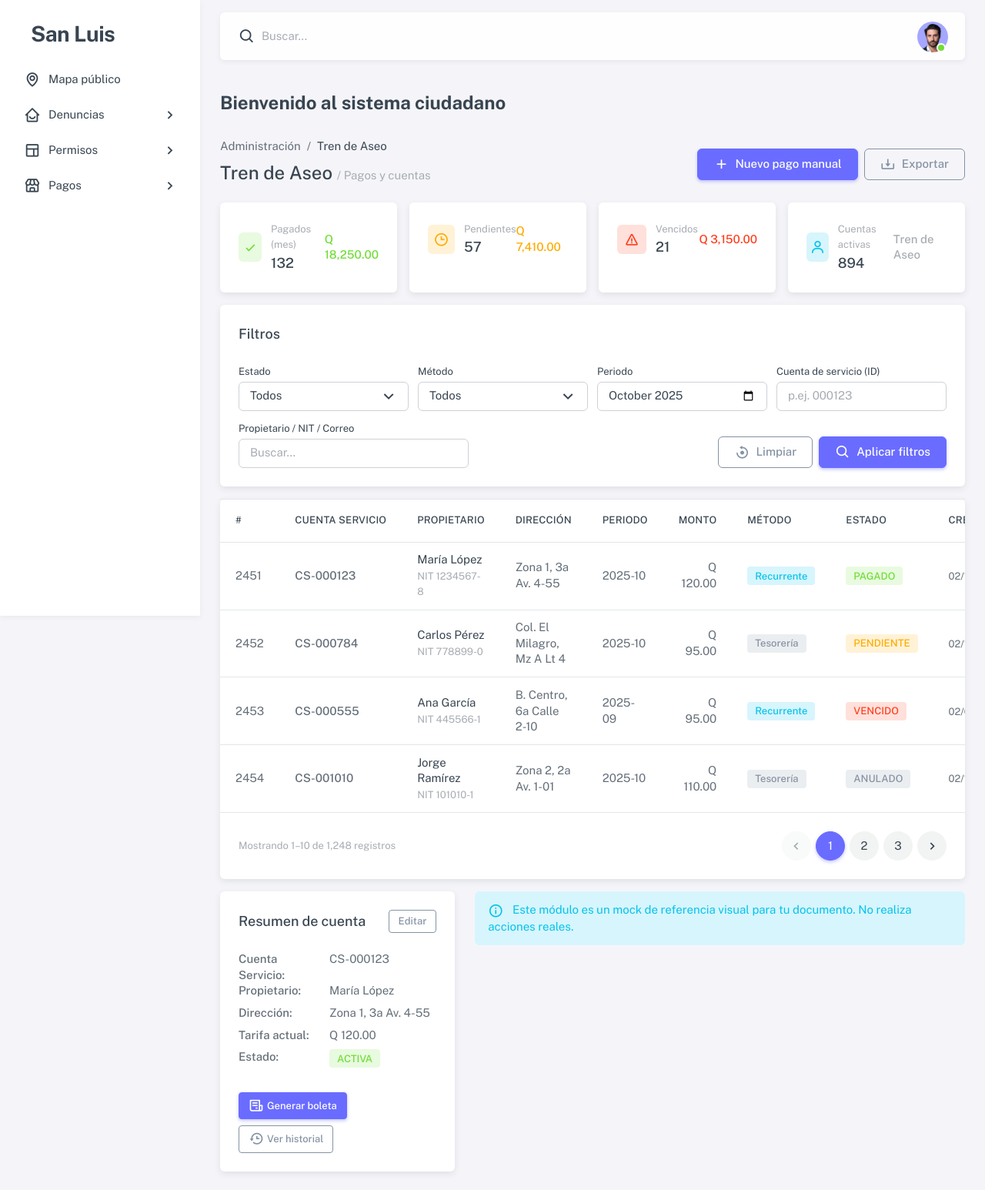
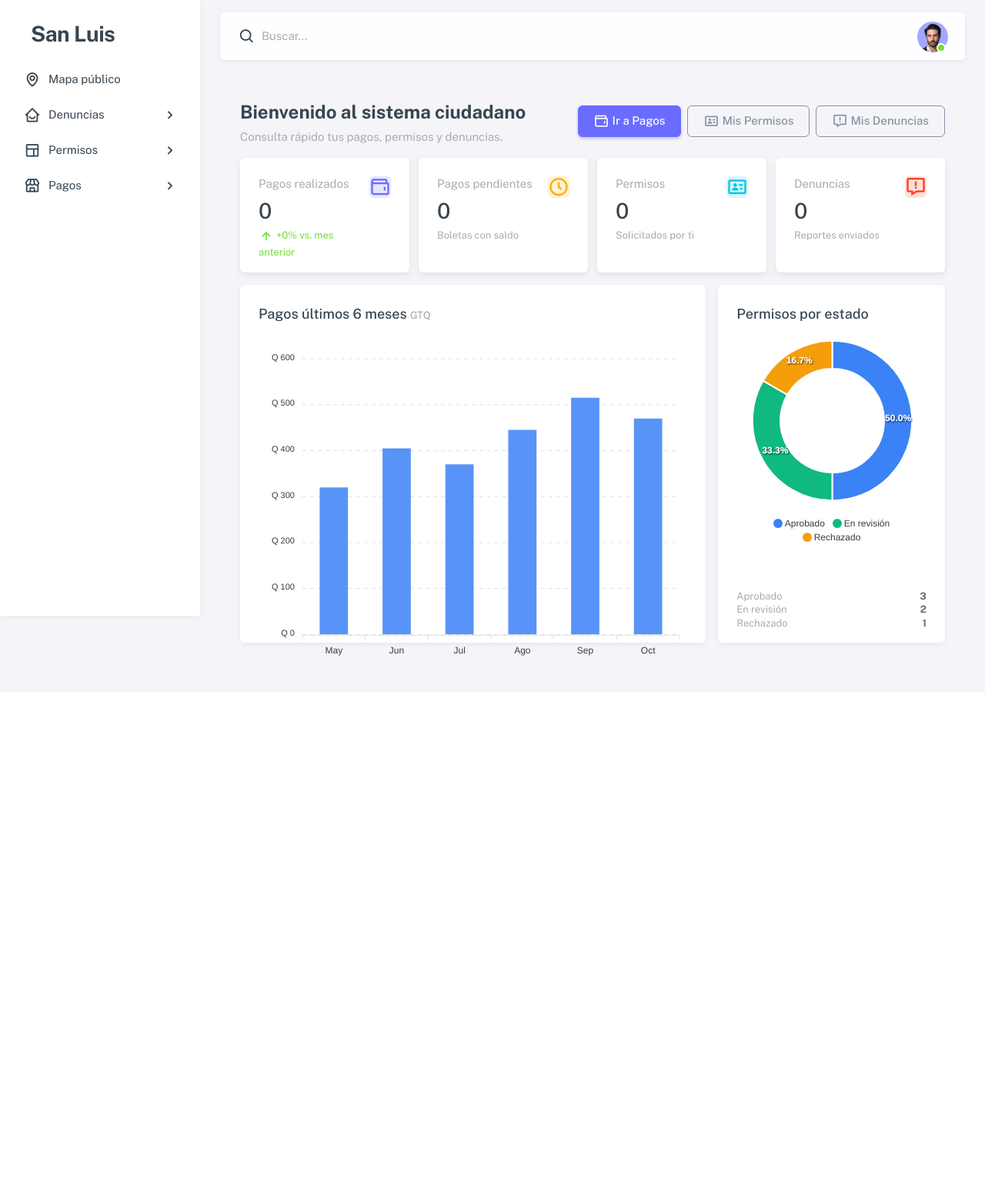
Before and after one commit to luisr34k/ProjectMuni, a Django app: page /index/ in a window 1280 px wide. Shown: the whole page at 77% size. After the commit the page ends 852 px from the top, so only its background shows below. Run offline with Django 5.2, Linux system fonts and the light colour scheme; some libraries are stand-ins or nearby versions.

Commit message:
dashboard

```diff
--- a/dashboard/templates/user/index.html
+++ b/dashboard/templates/user/index.html
@@ -31,282 +31,187 @@
 
 
 {% block content %}
-  <!-- Aquí irá el contenido dinámico -->
+<div class="container-xxl flex-grow-1 container-p-y">
 
-    <h4 class="fw-bold py-3 mb-4">Bienvenido al sistema ciudadano</h4>
-
-    <!-- ===== Tren de Aseo – Administración (Mock) ===== -->
-
-<!-- Breadcrumb + título -->
-<div class="d-flex align-items-center justify-content-between flex-wrap gap-2 mb-4">
+  <!-- Encabezado -->
+  <div class="d-flex align-items-center justify-content-between mb-4">
     <div>
-    <nav aria-label="breadcrumb">
-      <ol class="breadcrumb mb-1">
-        <li class="breadcrumb-item"><a href="#">Administración</a></li>
-        <li class="breadcrumb-item active" aria-current="page">Tren de Aseo</li>
-      </ol>
-    </nav>
-    <h4 class="mb-0">Tren de Aseo <span class="text-muted fw-normal fs-6">/ Pagos y cuentas</span></h4>
+      <h4 class="fw-bold mb-1">Bienvenido al sistema ciudadano</h4>
+      <p class="text-muted mb-0">Consulta rápido tus pagos, permisos y denuncias.</p>
     </div>
-  <div class="d-flex gap-2">
-    <a href="#" class="btn btn-primary"><i class="bx bx-plus me-2"></i>Nuevo pago manual</a>
-    <a href="#" class="btn btn-outline-secondary"><i class="bx bx-download me-2"></i>Exportar</a>
+    <div class="d-none d-md-flex gap-2">
+      <a href="/pagos/" class="btn btn-primary"><i class="bx bx-wallet me-1"></i> Ir a Pagos</a>
+      <a href="/permisos/mios/" class="btn btn-outline-secondary"><i class="bx bx-id-card me-1"></i> Mis Permisos</a>
+      <a href="/denuncias/mias/" class="btn btn-outline-secondary"><i class="bx bx-message-error me-1"></i> Mis Denuncias</a>
     </div>
   </div>
 
-<!-- Resumen rápido -->
-<div class="row g-4 mb-4">
-  <div class="col-sm-6 col-xl-3">
+  <!-- KPIs -->
+  <div class="row g-3 mb-4">
+    <div class="col-12 col-sm-6 col-lg-3">
       <div class="card h-100">
         <div class="card-body">
-        <div class="d-flex align-items-center">
-          <div class="avatar me-3"><span class="avatar-initial rounded bg-label-success"><i class="bx bx-check"></i></span></div>
+          <div class="d-flex align-items-start justify-content-between">
             <div>
-            <small class="text-muted">Pagados (mes)</small>
-            <h5 class="mb-0">132</h5>
+              <p class="mb-1 text-muted">Pagos realizados</p>
+              <h3 class="mb-0">
+                {{ pagos_totales|default:0 }}
+              </h3>
+              <small class="text-success">
+                <i class="bx bx-up-arrow-alt"></i>
+                {{ pagos_variacion|default:"+0%" }} vs. mes anterior
+              </small>
             </div>
-          <div class="ms-auto text-success fw-medium">Q 18,250.00</div>
+            <span class="avatar-initial rounded bg-label-primary">
+              <i class="bx bx-wallet fs-3"></i>
+            </span>
           </div>
         </div>
       </div>
     </div>
-  <div class="col-sm-6 col-xl-3">
+
+    <div class="col-12 col-sm-6 col-lg-3">
       <div class="card h-100">
         <div class="card-body">
-        <div class="d-flex align-items-center">
-          <div class="avatar me-3"><span class="avatar-initial rounded bg-label-warning"><i class="bx bx-time"></i></span></div>
+          <div class="d-flex align-items-start justify-content-between">
             <div>
-            <small class="text-muted">Pendientes</small>
-            <h5 class="mb-0">57</h5>
+              <p class="mb-1 text-muted">Pagos pendientes</p>
+              <h3 class="mb-0">{{ pagos_pendientes|default:0 }}</h3>
+              <small class="text-muted">Boletas con saldo</small>
             </div>
-          <div class="ms-auto text-warning fw-medium">Q 7,410.00</div>
+            <span class="avatar-initial rounded bg-label-warning">
+              <i class="bx bx-time-five fs-3"></i>
+            </span>
           </div>
         </div>
       </div>
     </div>
-  <div class="col-sm-6 col-xl-3">
+
+    <div class="col-12 col-sm-6 col-lg-3">
       <div class="card h-100">
         <div class="card-body">
-        <div class="d-flex align-items-center">
-          <div class="avatar me-3"><span class="avatar-initial rounded bg-label-danger"><i class="bx bx-error"></i></span></div>
+          <div class="d-flex align-items-start justify-content-between">
             <div>
-            <small class="text-muted">Vencidos</small>
-            <h5 class="mb-0">21</h5>
+              <p class="mb-1 text-muted">Permisos</p>
+              <h3 class="mb-0">{{ permisos_count|default:0 }}</h3>
+              <small class="text-muted">Solicitados por ti</small>
             </div>
-          <div class="ms-auto text-danger fw-medium">Q 3,150.00</div>
+            <span class="avatar-initial rounded bg-label-info">
+              <i class="bx bx-id-card fs-3"></i>
+            </span>
           </div>
         </div>
       </div>
     </div>
-  <div class="col-sm-6 col-xl-3">
+
+    <div class="col-12 col-sm-6 col-lg-3">
       <div class="card h-100">
         <div class="card-body">
-        <div class="d-flex align-items-center">
-          <div class="avatar me-3"><span class="avatar-initial rounded bg-label-info"><i class="bx bx-user"></i></span></div>
+          <div class="d-flex align-items-start justify-content-between">
             <div>
-            <small class="text-muted">Cuentas activas</small>
-            <h5 class="mb-0">894</h5>
+              <p class="mb-1 text-muted">Denuncias</p>
+              <h3 class="mb-0">{{ denuncias_count|default:0 }}</h3>
+              <small class="text-muted">Reportes enviados</small>
             </div>
-          <div class="ms-auto text-muted fw-medium">Tren de Aseo</div>
+            <span class="avatar-initial rounded bg-label-danger">
+              <i class="bx bx-message-error fs-3"></i>
+            </span>
           </div>
         </div>
       </div>
     </div>
   </div>
 
-<!-- Filtros -->
-<div class="card mb-4">
-  <div class="card-header">
-    <h5 class="mb-0">Filtros</h5>
+
+  <!-- Fila 1: Gráficas principales -->
+  <div class="row g-4 mb-4">
+    <div class="col-12 col-xl-8">
+      <div class="card h-100 shadow-sm">
+        <div class="card-body">
+          <div class="d-flex align-items-center justify-content-between mb-3">
+            <h5 class="card-title mb-0">Pagos últimos 6 meses <small class="text-muted">GTQ</small></h5>
           </div>
-  <div class="card-body">
-    <form class="row g-3">
-      <div class="col-md-3">
-        <label class="form-label">Estado</label>
-        <select class="form-select">
-          <option value="">Todos</option>
-          <option>PAGADO</option>
-          <option>PENDIENTE</option>
-          <option>VENCIDO</option>
-          <option>ANULADO</option>
-        </select>
+          <div class="chart-box" id="chartPagos6m"></div>
         </div>
-      <div class="col-md-3">
-        <label class="form-label">Método</label>
-        <select class="form-select">
-          <option value="">Todos</option>
-          <option>Recurrente</option>
-          <option>Tesorería</option>
-          <option>Exoneración</option>
-        </select>
-      </div>
-      <div class="col-md-3">
-        <label class="form-label">Periodo</label>
-        <input type="month" class="form-control" value="2025-10">
-      </div>
-      <div class="col-md-3">
-        <label class="form-label">Cuenta de servicio (ID)</label>
-        <input type="text" class="form-control" placeholder="p.ej. 000123">
-      </div>
-      <div class="col-md-4">
-        <label class="form-label">Propietario / NIT / Correo</label>
-        <input type="text" class="form-control" placeholder="Buscar…">
-      </div>
-      <div class="col-md-8 d-flex align-items-end justify-content-end gap-2">
-        <a href="#" class="btn btn-outline-secondary"><i class="bx bx-reset me-2"></i>Limpiar</a>
-        <a href="#" class="btn btn-primary"><i class="bx bx-search me-2"></i>Aplicar filtros</a>
-      </div>
-    </form>
       </div>
     </div>
 
-<!-- Tabla -->
-<div class="card">
-  <div class="card-datatable table-responsive">
-    <table class="table table-hover">
-      <thead>
-        <tr>
-          <th class="text-nowrap">#</th>
-          <th class="text-nowrap">Cuenta Servicio</th>
-          <th class="text-nowrap">Propietario</th>
-          <th class="text-nowrap">Dirección</th>
-          <th class="text-nowrap">Periodo</th>
-          <th class="text-nowrap text-end">Monto</th>
-          <th class="text-nowrap">Método</th>
-          <th class="text-nowrap">Estado</th>
-          <th class="text-nowrap">Creado</th>
-          <th class="text-nowrap">Actualizado</th>
-          <th class="text-nowrap text-center">Acciones</th>
-        </tr>
-      </thead>
-      <tbody>
-        <!-- Ejemplo 1 -->
-        <tr>
-          <td>2451</td>
-          <td><span class="fw-medium">CS-000123</span></td>
-          <td><span class="text-heading">María López</span><br><small class="text-muted">NIT 1234567-8</small></td>
-          <td>Zona 1, 3a Av. 4-55</td>
-          <td>2025-10</td>
-          <td class="text-end">Q 120.00</td>
-          <td><span class="badge bg-label-info">Recurrente</span></td>
-          <td><span class="badge bg-label-success">PAGADO</span></td>
-          <td><small>02/10/2025</small></td>
-          <td><small>02/10/2025</small></td>
-          <td class="text-center">
-            <div class="btn-group btn-group-sm">
-              <a href="#" class="btn btn-outline-secondary"><i class="bx bx-show"></i></a>
-              <a href="#" class="btn btn-outline-secondary"><i class="bx bx-printer"></i></a>
-              <a href="#" class="btn btn-outline-danger"><i class="bx bx-trash"></i></a>
+    <div class="col-12 col-xl-4">
+      <div class="card h-100 shadow-sm">
+        <div class="card-body">
+          <div class="d-flex align-items-center justify-content-between mb-3">
+            <h5 class="card-title mb-0">Permisos por estado</h5>
           </div>
-          </td>
-        </tr>
-        <!-- Ejemplo 2 -->
-        <tr>
-          <td>2452</td>
-          <td><span class="fw-medium">CS-000784</span></td>
-          <td><span class="text-heading">Carlos Pérez</span><br><small class="text-muted">NIT 778899-0</small></td>
-          <td>Col. El Milagro, Mz A Lt 4</td>
-          <td>2025-10</td>
-          <td class="text-end">Q 95.00</td>
-          <td><span class="badge bg-label-secondary">Tesorería</span></td>
-          <td><span class="badge bg-label-warning">PENDIENTE</span></td>
-          <td><small>02/10/2025</small></td>
-          <td><small>—</small></td>
-          <td class="text-center">
-            <div class="btn-group btn-group-sm">
-              <a href="#" class="btn btn-outline-secondary"><i class="bx bx-show"></i></a>
-              <a href="#" class="btn btn-outline-primary"><i class="bx bx-credit-card"></i></a>
-              <a href="#" class="btn btn-outline-danger"><i class="bx bx-trash"></i></a>
-            </div>
-          </td>
-        </tr>
-        <!-- Ejemplo 3 -->
-        <tr>
-          <td>2453</td>
-          <td><span class="fw-medium">CS-000555</span></td>
-          <td><span class="text-heading">Ana García</span><br><small class="text-muted">NIT 445566-1</small></td>
-          <td>B. Centro, 6a Calle 2-10</td>
-          <td>2025-09</td>
-          <td class="text-end">Q 95.00</td>
-          <td><span class="badge bg-label-info">Recurrente</span></td>
-          <td><span class="badge bg-label-danger">VENCIDO</span></td>
-          <td><small>02/09/2025</small></td>
-          <td><small>30/09/2025</small></td>
-          <td class="text-center">
-            <div class="btn-group btn-group-sm">
-              <a href="#" class="btn btn-outline-secondary"><i class="bx bx-show"></i></a>
-              <a href="#" class="btn btn-outline-primary"><i class="bx bx-receipt"></i></a>
-              <a href="#" class="btn btn-outline-danger"><i class="bx bx-x-circle"></i></a>
-            </div>
-          </td>
-        </tr>
-        <!-- Ejemplo 4 -->
-        <tr>
-          <td>2454</td>
-          <td><span class="fw-medium">CS-001010</span></td>
-          <td><span class="text-heading">Jorge Ramírez</span><br><small class="text-muted">NIT 101010-1</small></td>
-          <td>Zona 2, 2a Av. 1-01</td>
-          <td>2025-10</td>
-          <td class="text-end">Q 110.00</td>
-          <td><span class="badge bg-label-secondary">Tesorería</span></td>
-          <td><span class="badge bg-label-secondary">ANULADO</span></td>
-          <td><small>02/10/2025</small></td>
-          <td><small>02/10/2025</small></td>
-          <td class="text-center">
-            <div class="btn-group btn-group-sm">
-              <a href="#" class="btn btn-outline-secondary"><i class="bx bx-show"></i></a>
-              <a href="#" class="btn btn-outline-dark"><i class="bx bx-refresh"></i></a>
-            </div>
-          </td>
-        </tr>
-      </tbody>
-    </table>
-  </div>
-
-  <!-- Paginación -->
-  <div class="card-footer d-flex flex-wrap align-items-center justify-content-between gap-2">
-    <small class="text-muted">Mostrando 1–10 de 1,248 registros</small>
-    <ul class="pagination mb-0">
-      <li class="page-item disabled"><a class="page-link" href="#"><i class="bx bx-chevron-left"></i></a></li>
-      <li class="page-item active"><a class="page-link" href="#">1</a></li>
-      <li class="page-item"><a class="page-link" href="#">2</a></li>
-      <li class="page-item"><a class="page-link" href="#">3</a></li>
-      <li class="page-item"><a class="page-link" href="#"><i class="bx bx-chevron-right"></i></a></li>
+          <div class="chart-box" id="chartPermisosEstado"></div>
+          <ul class="list-unstyled small mt-3 mb-0">
+            <li class="d-flex justify-content-between"><span class="text-muted">Aprobado</span><strong>3</strong></li>
+            <li class="d-flex justify-content-between"><span class="text-muted">En revisión</span><strong>2</strong></li>
+            <li class="d-flex justify-content-between"><span class="text-muted">Rechazado</span><strong>1</strong></li>
           </ul>
         </div>
       </div>
-
-<!-- Panel lateral de “Resumen de cuenta” (solo markup, sin JS) -->
-<div class="row mt-4">
-  <div class="col-xl-4">
-    <div class="card">
-      <div class="card-header d-flex align-items-center justify-content-between">
-        <h5 class="mb-0">Resumen de cuenta</h5>
-        <a href="#" class="btn btn-sm btn-outline-secondary">Editar</a>
-      </div>
-      <div class="card-body">
-        <dl class="row mb-0">
-          <dt class="col-5">Cuenta Servicio:</dt><dd class="col-7">CS-000123</dd>
-          <dt class="col-5">Propietario:</dt><dd class="col-7">María López</dd>
-          <dt class="col-5">Dirección:</dt><dd class="col-7">Zona 1, 3a Av. 4-55</dd>
-          <dt class="col-5">Tarifa actual:</dt><dd class="col-7">Q 120.00</dd>
-          <dt class="col-5">Estado:</dt><dd class="col-7"><span class="badge bg-label-success">ACTIVA</span></dd>
-        </dl>
-      </div>
-      <div class="card-footer d-flex gap-2 flex-wrap">
-        <a href="#" class="btn btn-sm btn-primary"><i class="bx bx-receipt me-1"></i>Generar boleta</a>
-        <a href="#" class="btn btn-sm btn-outline-secondary"><i class="bx bx-history me-1"></i>Ver historial</a>
     </div>
   </div>
-  </div>
-  <div class="col-xl-8">
-    <div class="alert alert-info mb-0">
-      <i class="bx bx-info-circle me-2"></i>
-      Este módulo es un mock de referencia visual para tu documento. No realiza acciones reales.
-    </div>
-  </div>
-</div>
-<!-- ===== /Fin mock ===== -->
 
 
+</div>
 {% endblock content %}
+
+{% block extra_css %}
+<style>
+  /* Altura controlada para que NO quede espacio sobrante */
+  .chart-box{ height:320px; }
+  @media (min-width: 1400px){ .chart-box{ height:360px; } }
+
+  /* Quita offset que a veces agrega espacio extra en cards altas */
+  .apexcharts-canvas, .apexcharts-svg{ overflow: visible !important; }
+  .card-body{ padding-bottom: 1rem; } /* compacta un poco */
+</style>
+{% endblock %}
+
+{% block extra_js %}
+<script src="{% static 'vendor/libs/apex-charts/apexcharts.js' %}"></script>
+<script>
+  // Paleta del tema (opcional, usa una sola serie neutra)
+  const palette = ['#3b82f6','#10b981','#f59e0b','#ef4444','#6366f1'];
+
+  // --- Pagos últimos 6 meses ---
+  new ApexCharts(document.querySelector("#chartPagos6m"), {
+    chart: { type: 'bar', height: '100%', parentHeightOffset: 0, toolbar: { show:false } },
+    series: [{ name: 'Pagos', data: [320, 405, 370, 445, 515, 470] }],
+    xaxis: { categories: ['May','Jun','Jul','Ago','Sep','Oct'] },
+    colors: [palette[0]],
+    grid: { strokeDashArray: 5 },
+    dataLabels: { enabled:false },
+    plotOptions: { bar: { borderRadius: 6, columnWidth: '45%' } },
+    tooltip: { y: { formatter: v => 'Q ' + v } },
+    yaxis: { labels: { formatter: v => 'Q ' + v } }
+  }).render();
+
+  // --- Permisos por estado ---
+  new ApexCharts(document.querySelector("#chartPermisosEstado"), {
+    chart: { type: 'donut', height: '100%', parentHeightOffset: 0, toolbar: { show:false } },
+    series: [3,2,1],
+    labels: ['Aprobado','En revisión','Rechazado'],
+    colors: [palette[0], palette[1], palette[2]],
+    legend: { position: 'bottom' },
+    dataLabels: { enabled: true }
+  }).render();
+
+  // --- Denuncias más comunes (mini horizontal) ---
+  new ApexCharts(document.querySelector("#chartDenunciasTop"), {
+    chart: { type: 'bar', height: '100%', parentHeightOffset: 0, toolbar: { show:false } },
+    series: [{ data: [21, 13, 9] }],
+    xaxis: { categories: ['Alumbrado','Baches','Basura'] },
+    plotOptions: { bar: { horizontal: true, borderRadius: 6, barHeight: '55%' } },
+    grid: { strokeDashArray: 5 },
+    colors: [palette[0]],
+    dataLabels: { enabled:false }
+  }).render();
+
+  // Asegura buen redimensionamiento si cambian paneles/menú
+  window.addEventListener('resize', () => {
+    document.querySelectorAll(".apexcharts-canvas").forEach(() => {}); // Apex maneja el resize internamente
+  });
+</script>
+{% endblock %}
```
Also changed, not shown: db.sqlite3. Lines whose indentation alone changed are shown as unchanged.
